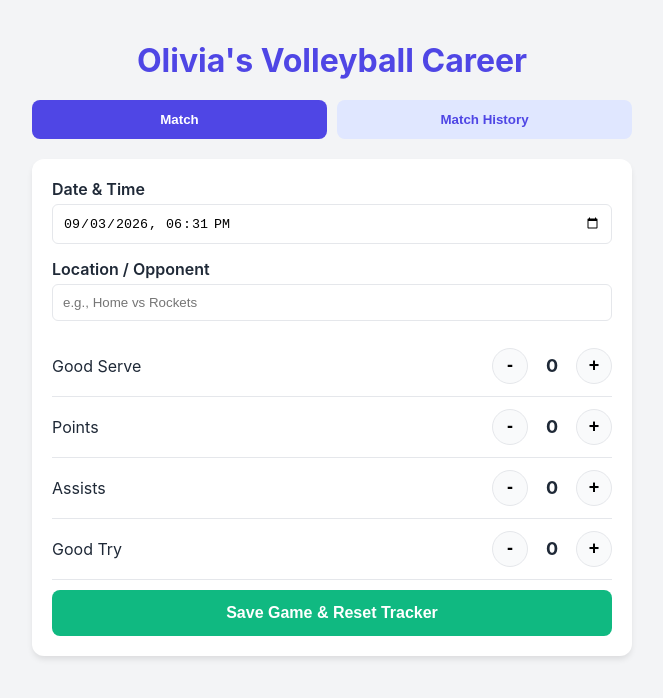
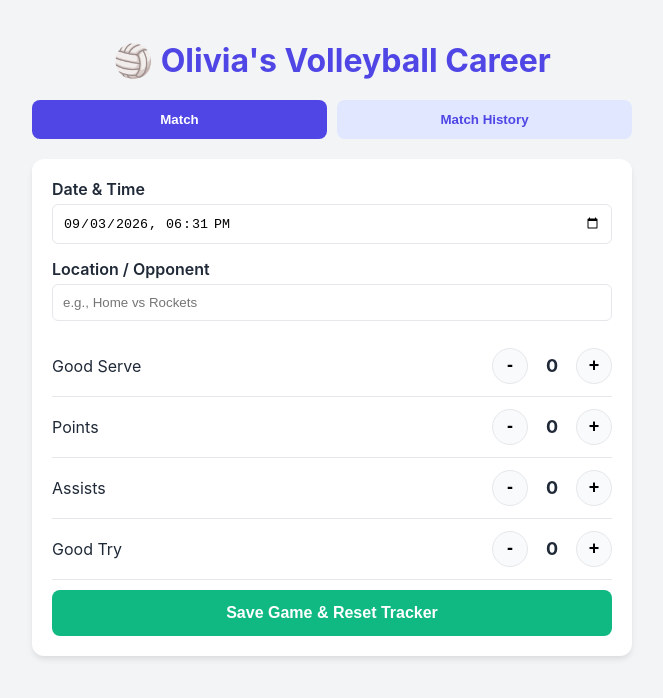
Before and after one commit to champito21/olivia-vball-stats, a plain HTML site: page index.html in a window 1280 px wide. Shown: the whole page, without its empty margins (308-971 px from the left). Drawn offline with Linux system fonts and the light colour scheme.

Commit message:
Update index.html

```diff
--- a/index.html
+++ b/index.html
@@ -294,7 +294,7 @@
 </head>
 <body>
 <div class="container">
-    <h1>Olivia's Volleyball Career</h1>
+    <h1>🏐 Olivia's Volleyball Career</h1>
 
     <div id="firebaseWarning" class="firebase-warning">
         ⚠️ Could not connect to Firebase. Counters will still work, but Save/History won't until this is fixed.
```
